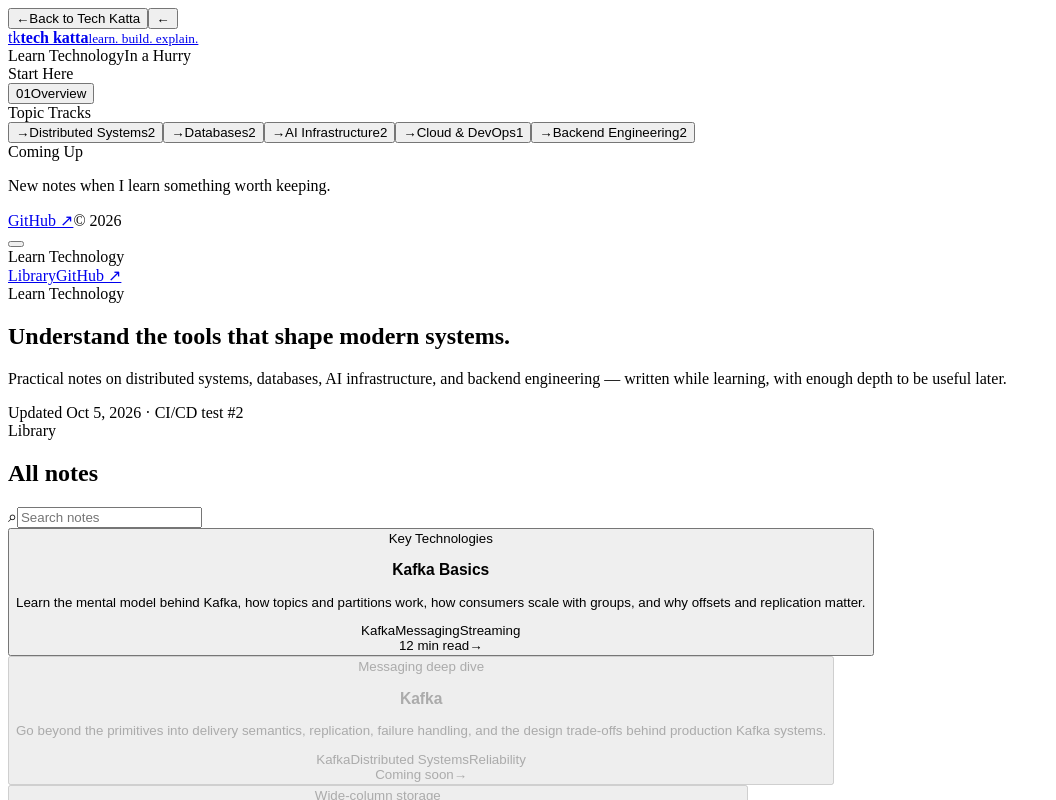
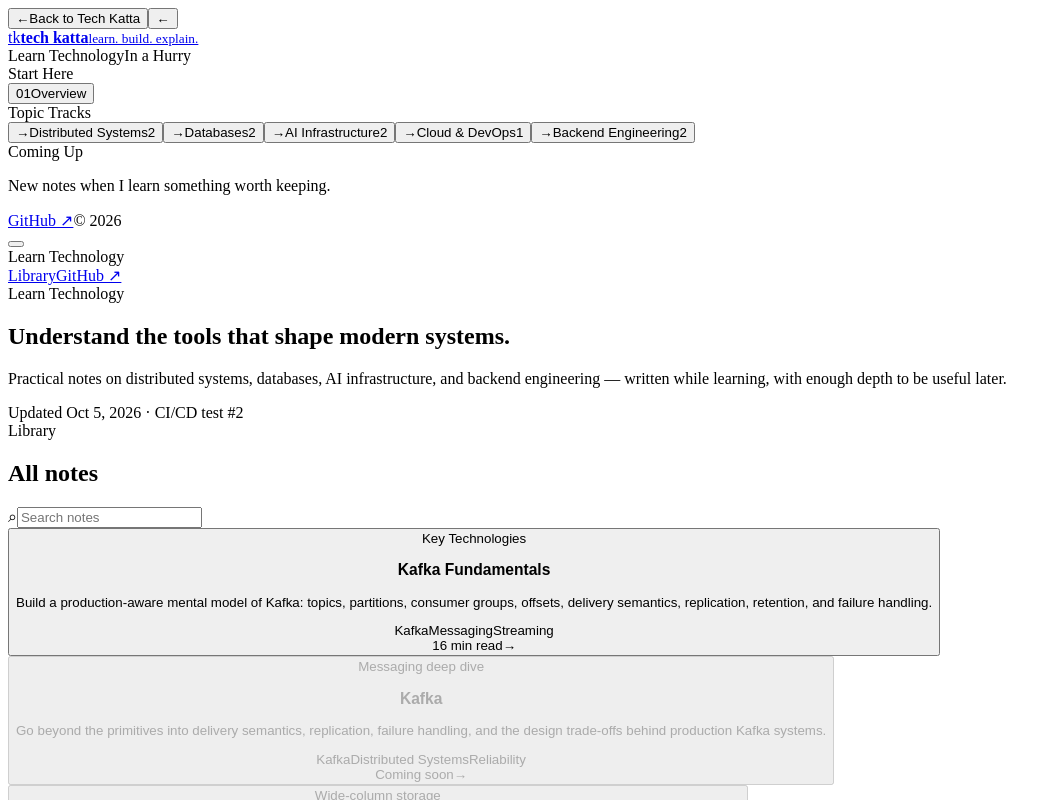
Before and after one commit to yashbhoomkar/tech-katta, a React (Vite) app in the folder frontend/: page / in a window 1280 px wide. Shown: the top 800 px of the page, without its empty margins (0-1056 px from the left). Built offline with nearby package versions, Linux system fonts and the light colour scheme; no server answers; the HTML template or start-up script is replaced by a standard one.

Commit message:
Update Kafka article fallback metadata

```diff
--- a/frontend/src/data.js
+++ b/frontend/src/data.js
@@ -9,12 +9,12 @@ export const categories = [
 export const articles = [
   {
     slug: 'kafka-basics',
-    title: 'Kafka Basics',
+    title: 'Kafka Fundamentals',
     eyebrow: 'Key Technologies',
-    description: 'Learn the mental model behind Kafka, how topics and partitions work, how consumers scale with groups, and why offsets and replication matter.',
+    description: 'Build a production-aware mental model of Kafka: topics, partitions, consumer groups, offsets, delivery semantics, replication, retention, and failure handling.',
     category: 'distributed-systems',
     tags: ['Kafka', 'Messaging', 'Streaming'],
-    readTime: '12 min read',
+    readTime: '16 min read',
     status: 'published',
     updated: 'October 2026',
   },
```
